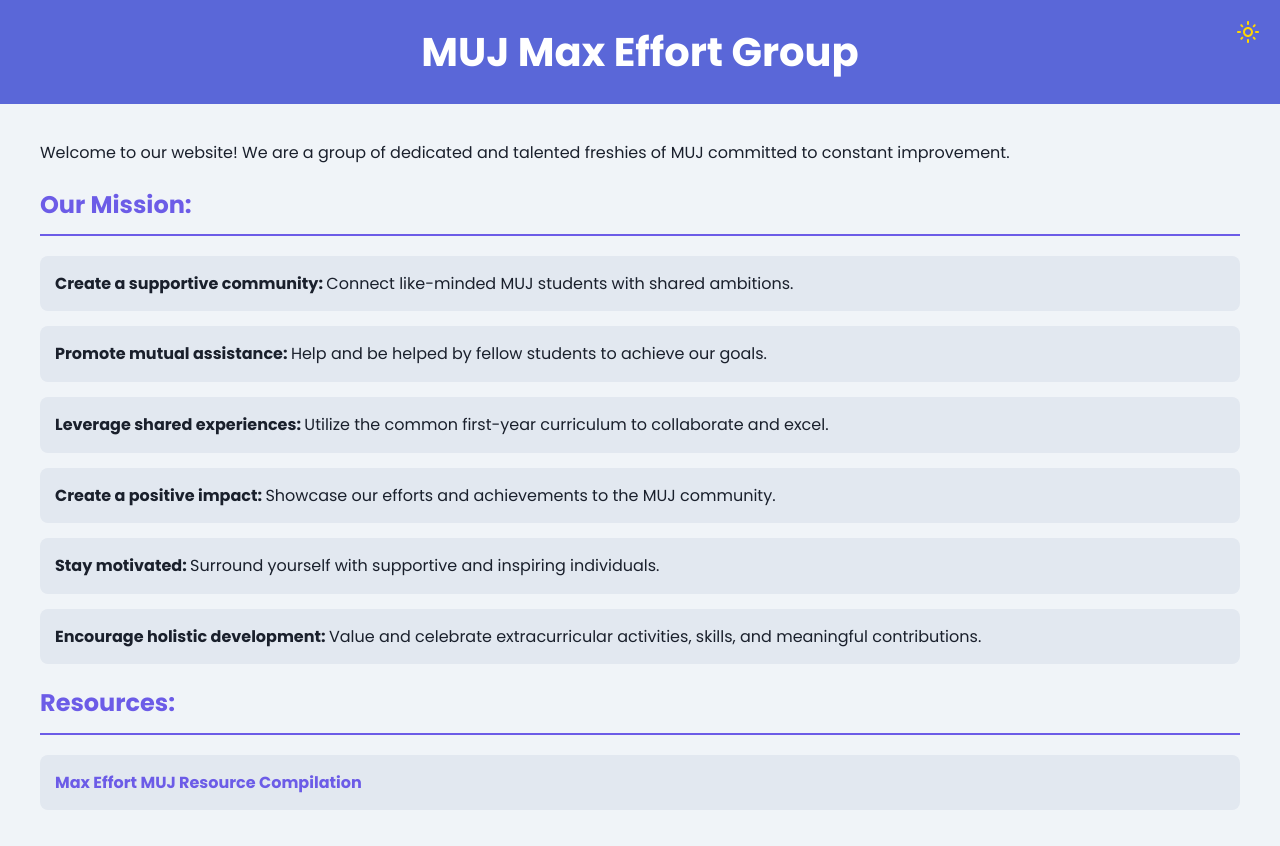
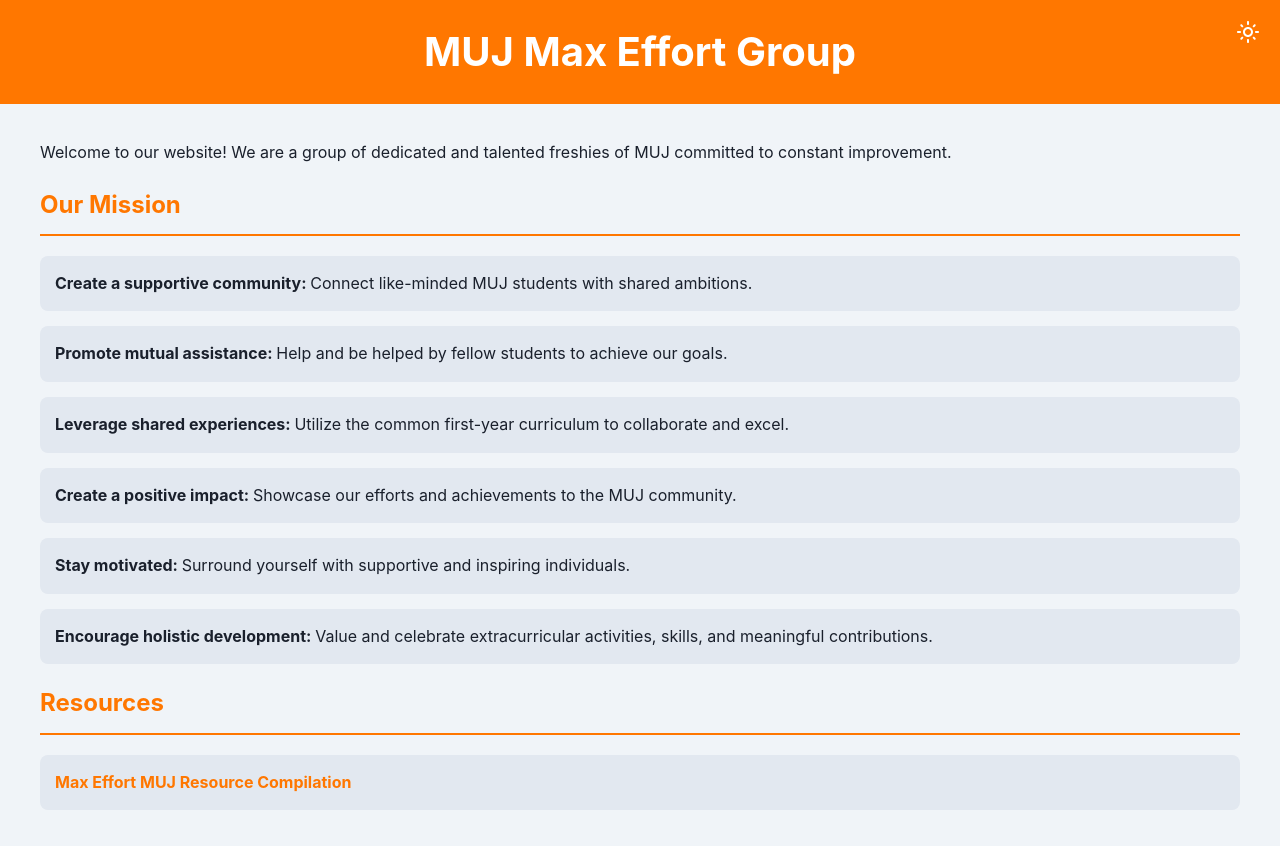
Before and after one commit to AetosDios301/MUJ-Maximum-Effort-Group, a plain HTML site: page maxeffort.html in a window 1280 px wide. Drawn offline with Linux system fonts and the light colour scheme.

Commit message:
made some color changes

```diff
--- a/maxeffort.html
+++ b/maxeffort.html
@@ -9,13 +9,13 @@
         :root {
             --bg-color: #f0f4f8;
             --text-color: #1a202c;
-            --accent-color: #6c5ce7;
+            --accent-color: #ff7700;
             --secondary-bg: #e2e8f0;
-            --header-bg: #5a67d8;
+            --header-bg: #ff7700;
         }
 
         body {
-            font-family: 'Poppins', sans-serif;
+            font-family: 'Inter', sans-serif;
             background-color: var(--bg-color);
             color: var(--text-color);
             line-height: 1.6;
@@ -99,7 +99,7 @@
         }
 
         .sun-icon {
-            fill: #ffd700;
+            fill: #ffffff;
         }
 
         .moon-icon {
@@ -125,7 +125,7 @@
             --text-color: #ffffff;
             --secondary-bg: #1a1a1a;
             --header-bg: #1a1a1a;
-            --accent-color: #a29bfe;
+            --accent-color: #ff7700;
         }
     </style>
 </head>
@@ -146,7 +146,7 @@
     </header>
     <div class="container">
         <p>Welcome to our website! We are a group of dedicated and talented freshies of MUJ committed to constant improvement.</p>
-        <h2>Our Mission:</h2>
+        <h2>Our Mission</h2>
         <ul>
             <li><strong>Create a supportive community: </strong> Connect like-minded MUJ students with shared ambitions.</li>
             <li><strong>Promote mutual assistance: </strong>Help and be helped by fellow students to achieve our goals.</li>
@@ -155,7 +155,7 @@
             <li><strong>Stay motivated: </strong>Surround yourself with supportive and inspiring individuals.</li>
             <li><strong>Encourage holistic development: </strong>Value and celebrate extracurricular activities, skills, and meaningful contributions.</li>
         </ul>
-        <h2>Resources:</h2>
+        <h2>Resources</h2>
         <ul>
             <li><a href="https://docs.google.com/document/d/1cFBmSqp_kCpo9TF7k7Hxj7psnrGGwN9F7j9f1MP2SZA/edit#heading=h.t7rn6nosi5xx" target="_blank" rel="noopener noreferrer"><strong>Max Effort MUJ Resource Compilation</strong></a></li>
         </ul>
```
